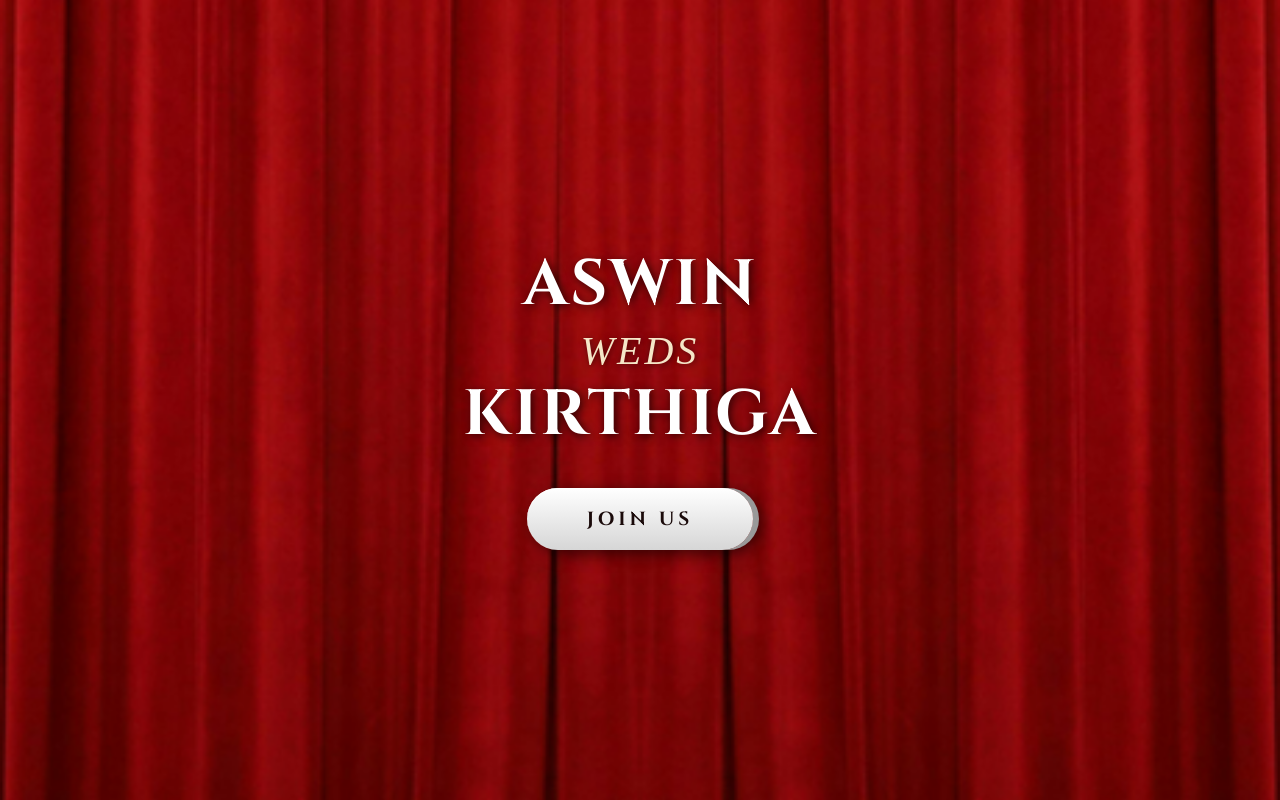
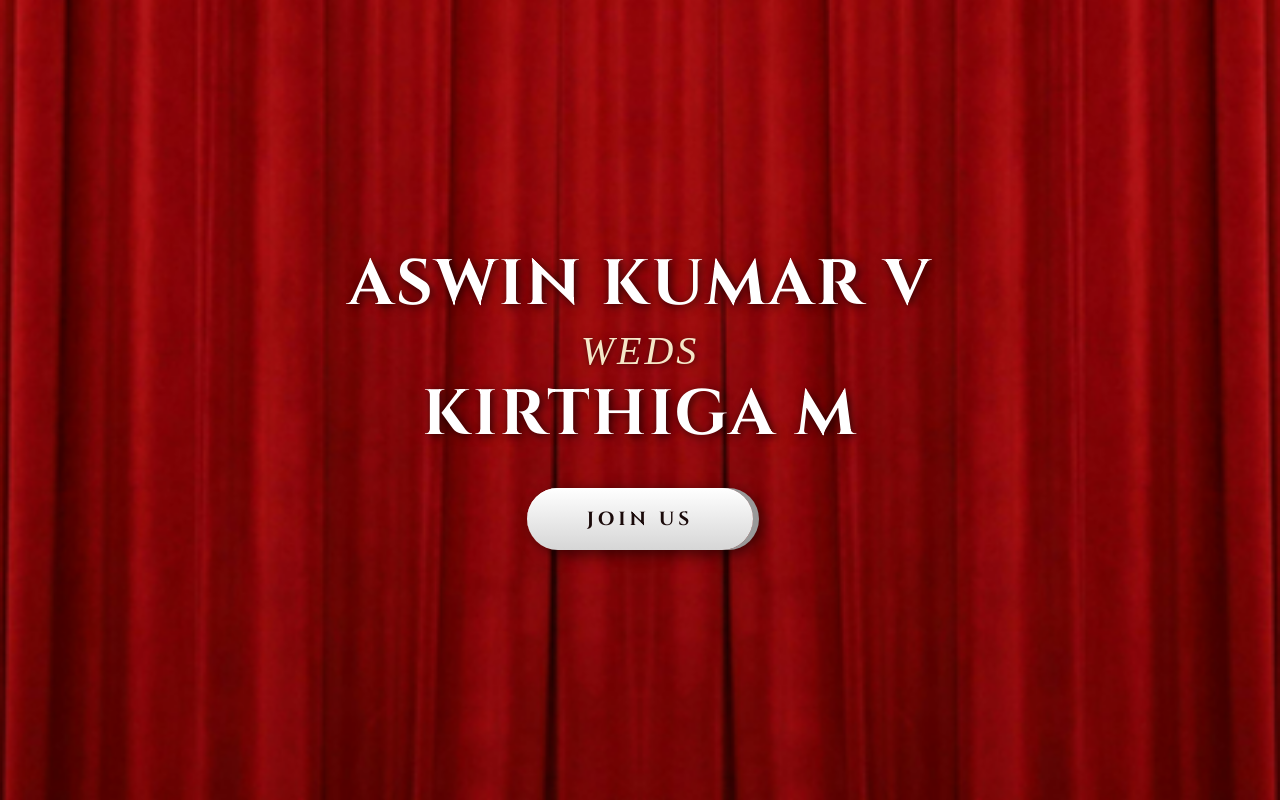
Before and after one commit to varshini-valt/AK, an Angular app: page / in a window 1280 px wide. Built offline with nearby package versions, Linux system fonts and the light colour scheme; a web font is replaced by a local one.

Commit message:
Update names in curtain.component.html
Updated names to include full names in the curtain component.

```diff
--- a/src/app/curtain/curtain.component.html
+++ b/src/app/curtain/curtain.component.html
@@ -12,9 +12,9 @@
       <img src="assets/curtain.png" alt="" />
     </div>
     <div class="center-text">
-      <h1 class="name">ASWIN</h1>
+      <h1 class="name">ASWIN KUMAR V</h1>
       <p class="weds">WEDS</p>
-      <h1 class="name">KIRTHIGA</h1>
+      <h1 class="name">KIRTHIGA M</h1>
       <button class="join-btn" (click)="openCurtain()">JOIN US</button>
     </div>
   </div>
```
